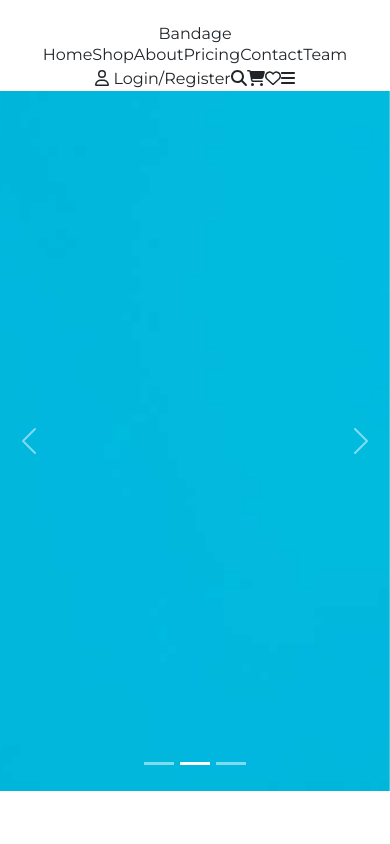
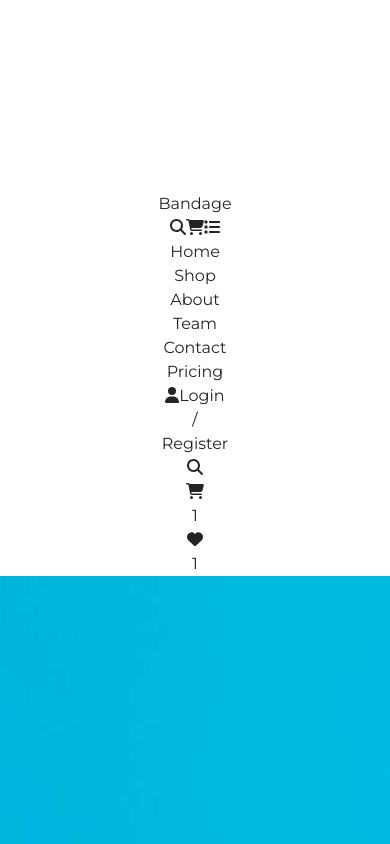
Before and after one commit to gorkemgokcek/my-ecommerce, a React (Vite) app: page / in a window 390 px wide. Shown: the top 844 px of the page. Built offline with nearby package versions, Linux system fonts and the light colour scheme.

Commit message:
DarkHeader completed. Some Responsives fixes

```diff
--- a/src/App.jsx
+++ b/src/App.jsx
@@ -10,6 +10,7 @@ import Team from "./pages/TeamPage"
 import SignUp from './pages/SignUpPage';
 import Login from './pages/LoginPage';
 import Pricing from './pages/Pricing';
+import ProductDescPage from './pages/ProductDescPage';
 
 function App() {
     return (
@@ -21,6 +22,9 @@ function App() {
                 </Route>
                 <Route path="/products" exact>
                     <ProductPage />
+                </Route>
+                <Route path="/productdetail" exact>
+                    <ProductDescPage />
                 </Route>
                 <Route path="/about" exact>
                     <AboutPage />
--- a/src/components/ProductCards.jsx
+++ b/src/components/ProductCards.jsx
@@ -1,7 +1,7 @@
 import { FontAwesomeIcon } from "@fortawesome/react-fontawesome";
 import { faStar, faDownload, faChartArea, faChartLine, faChevronRight } from "@fortawesome/free-solid-svg-icons";
 import  { faClock } from "@fortawesome/free-regular-svg-icons";
-
+import { Link } from "react-router-dom/cjs/react-router-dom.min";
 
 export default function ProductCards() {
     return (
@@ -32,7 +32,7 @@ export default function ProductCards() {
                         <h6 className="text-xs  leading-4 secondary-text "><FontAwesomeIcon icon={faChartLine} style={{ color: "#E77C40", }} /> 64 Lessons</h6>
                         <h6 className="text-xs  leading-4 secondary-text "><FontAwesomeIcon icon={faChartArea} style={{ color: "#23856D", }} /> Progress</h6>
                     </div>
-                    <button className="product-card-more ">Learn More <FontAwesomeIcon icon={faChevronRight} /> </button>
+                    <Link to="/productdetail"><button className="product-card-more ">Learn More <FontAwesomeIcon icon={faChevronRight} /> </button></Link>
                 </div>
             </div>
         </div>
--- a/src/layouts/Header.jsx
+++ b/src/layouts/Header.jsx
@@ -1,52 +1,184 @@
-import React, { useState } from 'react';
-import { Link } from "react-router-dom/cjs/react-router-dom.min";
-import { faUser, faHeart } from "@fortawesome/free-regular-svg-icons";
-import { faMagnifyingGlass, faCartShopping, faBars } from "@fortawesome/free-solid-svg-icons";
+import React from "react";
 import { FontAwesomeIcon } from "@fortawesome/react-fontawesome";
+import {
+  faCartShopping,
+  faEnvelope,
+  faHeart,
+  faList,
+  faMagnifyingGlass,
+  faPhone,
+  faUser,
+} from "@fortawesome/free-solid-svg-icons";
+import {
+  faFacebook,
+  faInstagram,
+  faTwitter,
+  faYoutube,
+} from "@fortawesome/free-brands-svg-icons";
+import { Link } from "react-router-dom";
+export default function Header() {
+  const socialMediaLinks = [
+    {
+      icon: faInstagram,
+      url: "https://www.instagram.com/",
+      label: "Instagram",
+    },
+    { icon: faYoutube, url: "https://www.youtube.com/", label: "YouTube" },
+    { icon: faFacebook, url: "https://www.facebook.com/", label: "Facebook" },
+    { icon: faTwitter, url: "https://twitter.com", label: "Twitter" },
+  ];
 
+  const routeData = [
+    { key: "Home", linkTo: "/" },
+    { key: "Shop", linkTo: "/products" },
+    { key: "About", linkTo: "/about" },
+    { key: "Team", linkTo: "/team" },
+    { key: "Contact", linkTo: "/contact" },
+    { key: "Pricing", linkTo: "/pricing" },
+  ];
 
-export default function Header() {
-    const [isMenuVisible, setMenuVisible] = useState(false);
+  return (
+    <header className="flex flex-col justify-start w-full">
+      <section className="hidden sm:flex sm:flex-row justify-between items-center h-[58px] px-[10%] text-lightTextColor font-bold bg-[#282D4D]">
+        <div className="flex items-center gap-8 ">
+          <div className="flex items-center gap-2 ">
+            <FontAwesomeIcon
+              icon={faPhone}
+              style={{ color: "white" }}
+            />
+            <p className="text-white">(225) 555-0118</p>
+          </div>
 
-    const toggleMenuVisb = () => {
-        setMenuVisible(!isMenuVisible);
-    };
+          <div className="sm:hidden xl:flex xl:items-center gap-2 ">
+            <FontAwesomeIcon
+              icon={faEnvelope}
+              style={{ color: "white" }}
+            />
+            <p className="text-white">michelle.rivera@example.com</p>
+          </div>
+        </div>
 
-    return (
+        <div className="sm:hidden text-white xl:flex xl:items-center gap-2">
+          <p>Follow Us and get a chance to win 80% off</p>
+        </div>
+        <div className="flex text-white items-center gap-4">
+          <p>Follow Us</p>
+          <p>:</p>
+          {socialMediaLinks.map((link, index) => {
+            return (
+              <a
+                href={link.url}
+                key={index}
+                target="_blank"
+                aria-label={`Follow us on ${link.label}`}
+                rel="noopener noreferrer"
+                className="text-lightTextColor"
+              >
+                <FontAwesomeIcon
+                  icon={link.icon}
+                  style={{ color: "lightTextColor" }}
+                />
+              </a>
+            );
+          })}
+        </div>
+      </section>
 
-        <header className={` ${isMenuVisible ? 'h-[441px]' : ''} pt-4`} >
-            <div>
+      <nav className="flex flex-col h-[400px] items-center sm:gap-6 sm:flex sm:flex-row sm:justify-between sm:items-center sm:h-auto px-[10%] py-2.5 bg-white ">
+        <div className="flex flex-row gap-40 pb-8 sm:flex sm:pb-0">
+          <div className="">
+            <Link to="/" className="text-darkTextColor text-2xl font-bold">
+              Bandage
+            </Link>
+          </div>
+          <div className="flex flex-row gap-2 sm:hidden">
+            <Link to="/search">
+              <FontAwesomeIcon
+                icon={faMagnifyingGlass}
+                style={{ color: "primaryColor" }}
+              />
+            </Link>
 
+            <Link to="/basket">
+              <FontAwesomeIcon
+                icon={faCartShopping}
+                style={{ color: "primaryColor" }}
+              />
+            </Link>
+
+            <Link to="/basket">
+              <FontAwesomeIcon
+                icon={faList}
+                style={{ color: "primaryColor" }}
+              />
+            </Link>
+          </div>
+        </div>
+
+        <div className="flex flex-col sm:flex sm:flex-row gap-4">
+          {routeData.map((data, index) => {
+            return (
+              <div className="flex items-center" key={index}>
+                <Link
+                  to={data.linkTo}
+                  className="text-secondTextColor text-xl font-normal sm:text-sm sm:font-bold"
+                >
+                  {data.key}
+                </Link>
+              </div>
+            );
+          })}
+        </div>
+
+        <div className="hidden lg:flex lg:gap-6 text-primaryColor items-center">
+          <div className="flex gap-2 text-primaryColor">
+            <Link to="/profile">
+              <FontAwesomeIcon
+                icon={faUser}
+                className="text-[#23A6F0]"
+              />
+            </Link>
+            <Link to="/login" className="text-[#23A6F0]">
+              Login
+            </Link>
+            <p className="text-[#23A6F0]">/</p>
+            <Link to="/signup" className="text-[#23A6F0]">
+              Register
+            </Link>
+          </div>
+
+          <div className="flex gap-5 ">
+            <div className="flex gap-2">
+              <Link to="/search">
+                <FontAwesomeIcon
+                  icon={faMagnifyingGlass}
+                  className="text-[#23A6F0]"
+                />
+              </Link>
             </div>
-        <div className='flex '>
-            <div className='flex basis-2/5'>
-                <h3 className=' text-[24px] font-bold font- text-primarycolor leading-8'>Bandage</h3>
+
+            <div className="flex gap-2">
+              <Link to="/basket">
+                <FontAwesomeIcon
+                  icon={faCartShopping}
+                  className="text-[#23A6F0]"
+                />
+              </Link>
+            <p className="text-[#23A6F0]">1</p>
             </div>
-            <div className=' basis-4/5 mx-1'>
-                <nav className=' hidden sm:flex md:flex lg:flex xl:gap-4 sm:gap-2'>
-                    <Link to="/"><button className='font-bold'>Home</button></Link>
-                    <Link to="/products"><button className='font-bold'>Shop</button></Link>
-                    <Link to="/about"><button className='font-bold'>About</button></Link>
-                    <Link to="/pricing"><button className='font-bold'>Pricing</button></Link>
-                    <Link to="/contact"><button className="font-bold">Contact</button></Link>
-                    <Link to="/team"><button className='font-bold'>Team</button></Link>
-                </nav>
+
+            <div className="flex gap-2">
+              <Link to="/favorites">
+                <FontAwesomeIcon
+                  icon={faHeart}
+                  className="text-[#23A6F0]"
+                />
+              </Link>
+              <p className="text-[#23A6F0]">1</p>
             </div>
-            <div className='flex basis-2/5 mx-1'>
-                <div className=' hidden  sm:hidden xl:flex lg:flex md:flex gap-3 '>
-                    <Link to='/login'><button className='font-bold text-[#23A6F0] text-md'><FontAwesomeIcon icon={faUser} /> Login </button></Link>
-                    <a className=''>/</a>
-                    <Link to='/signup'><button className='font-bold text-[#23A6F0] text-md'> Register </button></Link>
-                    <button className='font-container text-[#23A6F0] text-md'><FontAwesomeIcon icon={faMagnifyingGlass} /> </button>
-                    <button className='font-container text-[#23A6F0] text-md'><FontAwesomeIcon icon={faCartShopping} /> </button>
-                    <button className='font-container text-[#23A6F0] text-md'><FontAwesomeIcon icon={faHeart} /> </button>
-                    <button className='text-[#23A6F0]' onClick={toggleMenuVisb}><FontAwesomeIcon icon={faBars} /></button>
-
-
-                </div>
-            </div>
+          </div>
         </div>
+      </nav>
     </header>
-
-);
+  );
 }
--- a/src/pages/LoginPage.jsx
+++ b/src/pages/LoginPage.jsx
@@ -29,7 +29,7 @@ const Login = () => {
                     name="email"
                     id="email"
                     placeholder="Email"
-                    className="block w-full px-4 py-2 mt-2 text-gray-700 placeholder-gray-400 bg-white border border-gray-200 rounded-lg dark:placeholder-gray-600 dark:bg-gray-900 dark:text-gray-300 dark:border-gray-700 focus:border-blue-400 dark:focus:border-blue-400 focus:ring-blue-400 focus:outline-none focus:ring focus:ring-opacity-40"
+                    className="block w-full px-4 py-2 mt-2 text-black placeholder-gray-400 bg-white border border-gray-200 rounded-lg dark:placeholder-gray-600 dark:bg-gray-900 dark:text-gray-300 dark:border-gray-700 focus:border-blue-400 dark:focus:border-blue-400 focus:ring-blue-400 focus:outline-none focus:ring focus:ring-opacity-40"
                   />
                 </div>
 
@@ -48,7 +48,7 @@ const Login = () => {
                     name="password"
                     id="password"
                     placeholder="Password"
-                    className="block w-full px-4 py-2 mt-2 text-gray-700 placeholder-gray-400 bg-white border border-gray-200 rounded-lg dark:placeholder-gray-600 dark:bg-gray-900 dark:text-gray-300 dark:border-gray-700 focus:border-blue-400 dark:focus:border-blue-400 focus:ring-blue-400 focus:outline-none focus:ring focus:ring-opacity-40"
+                    className="block w-full px-4 py-2 mt-2 text-black placeholder-gray-400 bg-white border border-gray-200 rounded-lg dark:placeholder-gray-600 dark:bg-gray-900 dark:text-gray-300 dark:border-gray-700 focus:border-blue-400 dark:focus:border-blue-400 focus:ring-blue-400 focus:outline-none focus:ring focus:ring-opacity-40"
                   />
                 </div>
 
```
Also changed, not shown: src/components/FeaturedCard.jsx (+6 -3 lines), src/pages/AboutPage.jsx (+8 -7 lines), src/pages/HomePage.jsx (+4 -4 lines), src/pages/Pricing.jsx (+5 -11 lines), src/pages/SignUpPage.jsx (+11 -11 lines).
